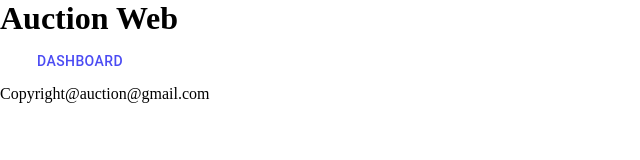
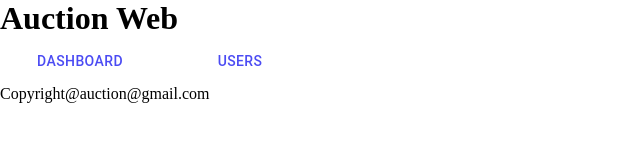
Before and after one commit to dinesmhr/auction-web, a React (Create React App) app in the folder frontend/: page /aweb-admin in a window 1280 px wide. Shown: the top 160 px of the page, without its empty margins (0-640 px from the left). Built offline with nearby package versions, Linux system fonts and the light colour scheme; no server answers.

Commit message:
users navigation added

```diff
--- a/frontend/src/App.js
+++ b/frontend/src/App.js
@@ -70,6 +70,7 @@ class App extends Component {
         <div id="auction-web">
             <Switch>
               <Route path="/aweb-admin" component={() => <AdminDashboard />}></Route>
+              <Route path="/aweb-users" component={() => <AdminUsers />}></Route>
               <Route path="/" exact component={() => <Home isLoggedIn = {this.state.isLoggedin} />}></Route>
               <Route path="/shop" component={() => <Shop isLoggedIn = {this.state.isLoggedin} />}></Route>
               <Route path="/login" component={() => <Login updateLoggedState={ this.updateLoggedState.bind(this) } isLoggedIn = {this.state.isLoggedin} />}></Route>
--- a/frontend/src/components/admin/navigation/AdminMainNavigation.js
+++ b/frontend/src/components/admin/navigation/AdminMainNavigation.js
@@ -10,6 +10,7 @@ class AdminMainNavigation extends Component {
                  <ul className="admin-front-nav-wrap">
                  	<Tabs>
                         <NavLink to="/aweb-admin"><li><Tab label="Dashboard"/></li></NavLink>
+                        <NavLink to="/aweb-users"><li><Tab label="Users"/></li></NavLink>
                   	</Tabs>
                  </ul>
             </nav>
```
Also changed, not shown: frontend/src/components/admin/pages/users.js (added), frontend/src/components/routes/adminRoutes.js (added), frontend/src/components/routes/publicRoutes.js (added).
